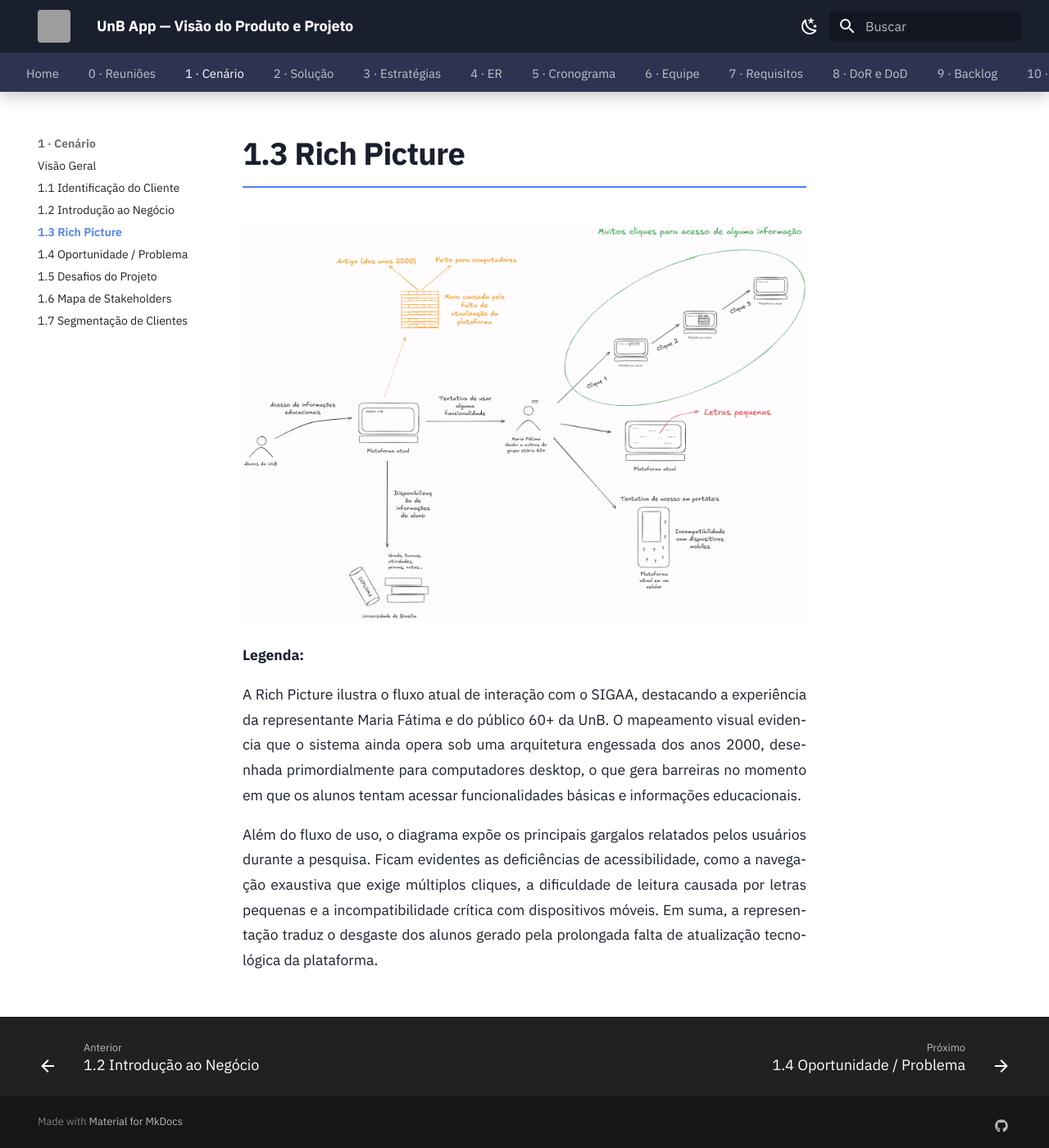
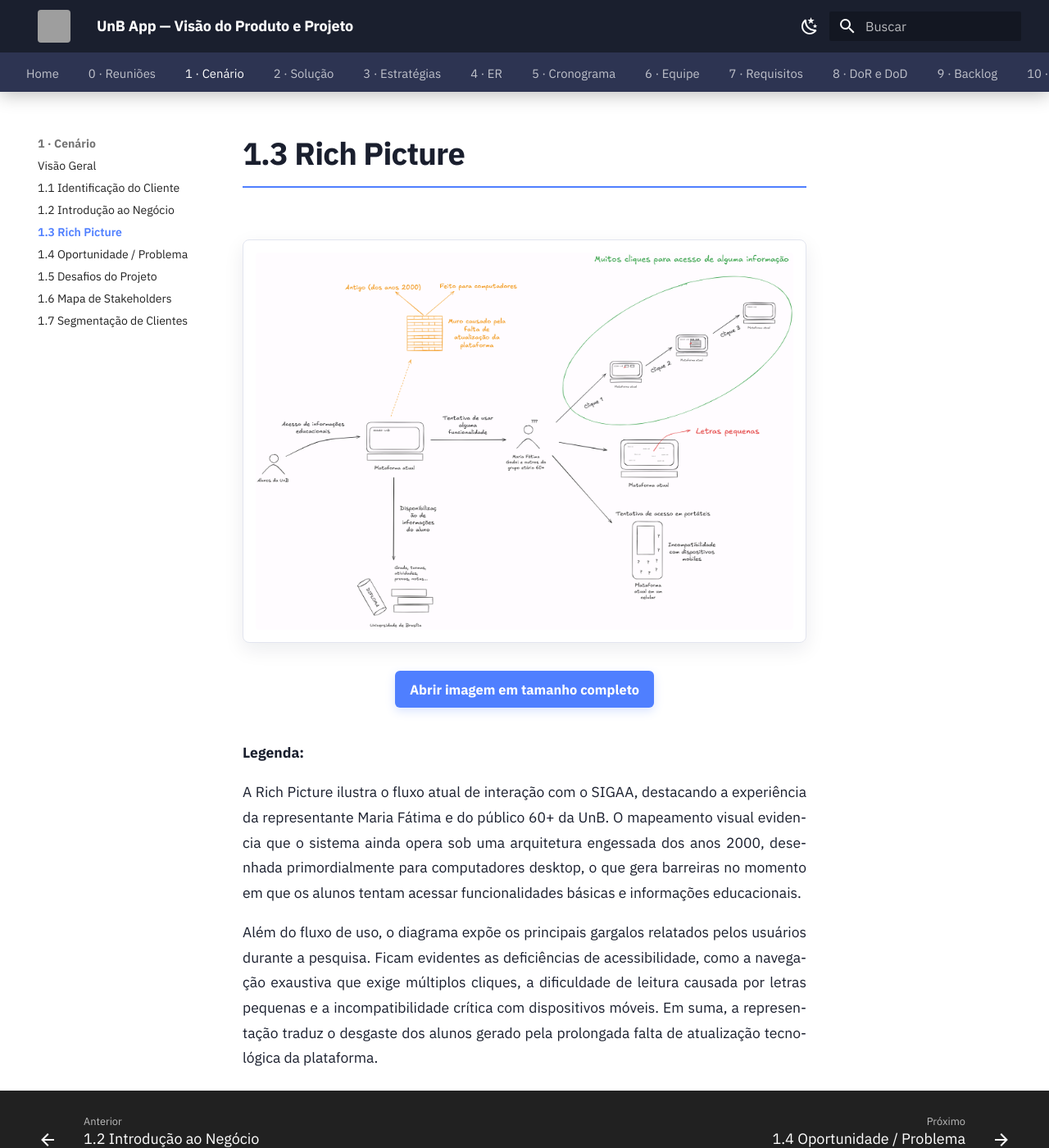
Before and after one commit to mdsreq-fga-unb/REQ-2026.1-T02-UnB-App, an MkDocs documentation site: the page built from docs/01-cenario/rich-picture.md, in a window 1280 px wide and 1400 px high. Shown: the whole window at 82% size. Built offline with MkDocs 1.6.1 and Material for MkDocs 9.7.7, drawn with Linux system fonts in a browser that asks for light colours; grey boxes are pictures that could not be loaded.

Commit message:
feat(docs): atualizar o tratamento de imagens na documentação com pré-visualizações e acesso em tamanho completo

```diff
--- a/docs/01-cenario/rich-picture.md
+++ b/docs/01-cenario/rich-picture.md
@@ -1,6 +1,13 @@
 # 1.3 Rich Picture
 
-![Rich Picture](../assets/rich-picture.png)
+<div class="image-preview">
+  <figure class="image-preview__figure">
+    <img src="../../assets/rich-picture.png" alt="Rich Picture" loading="lazy">
+  </figure>
+  <a class="image-preview__action" href="../../assets/rich-picture.png" target="_blank" rel="noopener">
+    Abrir imagem em tamanho completo
+  </a>
+</div>
 
 **Legenda:**
 
--- a/docs/assets/stylesheets/extra.css
+++ b/docs/assets/stylesheets/extra.css
@@ -244,6 +244,64 @@
   background: none;
   border: none;
   padding: 0;
+}
+
+/* Image previews with explicit full-size access. */
+.image-preview {
+  display: flex;
+  flex-direction: column;
+  align-items: center;
+  gap: .85rem;
+  margin: 1.5rem 0 2rem;
+}
+
+.image-preview__figure {
+  width: 100%;
+  margin: 0;
+  padding: .75rem;
+  background: var(--md-default-bg-color);
+  border: 1px solid var(--vpp-border);
+  border-radius: 8px;
+  box-shadow: 0 8px 24px rgba(18,25,46,.08);
+}
+
+.image-preview__figure img {
+  display: block;
+  width: 100%;
+  max-height: 72vh;
+  object-fit: contain;
+  border-radius: 4px;
+}
+
+.md-typeset .image-preview__action {
+  display: inline-flex;
+  align-items: center;
+  justify-content: center;
+  min-height: 2.25rem;
+  padding: .45rem .9rem;
+  color: #fff;
+  background: var(--vpp-blue);
+  border-radius: 6px;
+  font-size: .82rem;
+  font-weight: 700;
+  line-height: 1.35;
+  text-align: center;
+  text-decoration: none;
+  box-shadow: 0 4px 12px rgba(79,127,255,.22);
+  transition: background-color .2s, box-shadow .2s, transform .2s;
+}
+
+.md-typeset .image-preview__action:hover,
+.md-typeset .image-preview__action:focus-visible {
+  color: #fff;
+  background: var(--md-primary-fg-color--light);
+  box-shadow: 0 6px 16px rgba(79,127,255,.28);
+  transform: translateY(-1px);
+}
+
+[data-md-color-scheme="slate"] .image-preview__figure {
+  background: #171d2a;
+  box-shadow: 0 10px 24px rgba(0,0,0,.35);
 }
 
 /* ── Hero card (home page) ───────────────────────────────── */
```
Also changed, not shown: README.md (+1 -56 lines), docs/01-cenario/oportunidade.md (+8 -1 lines).
